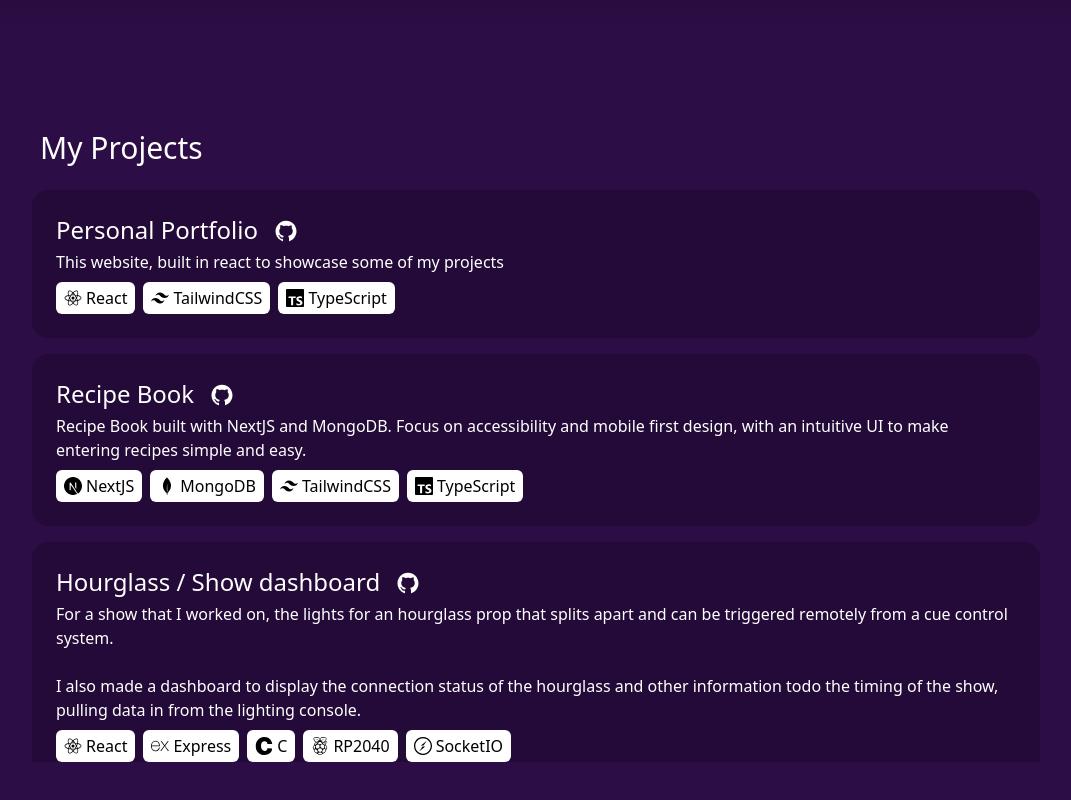
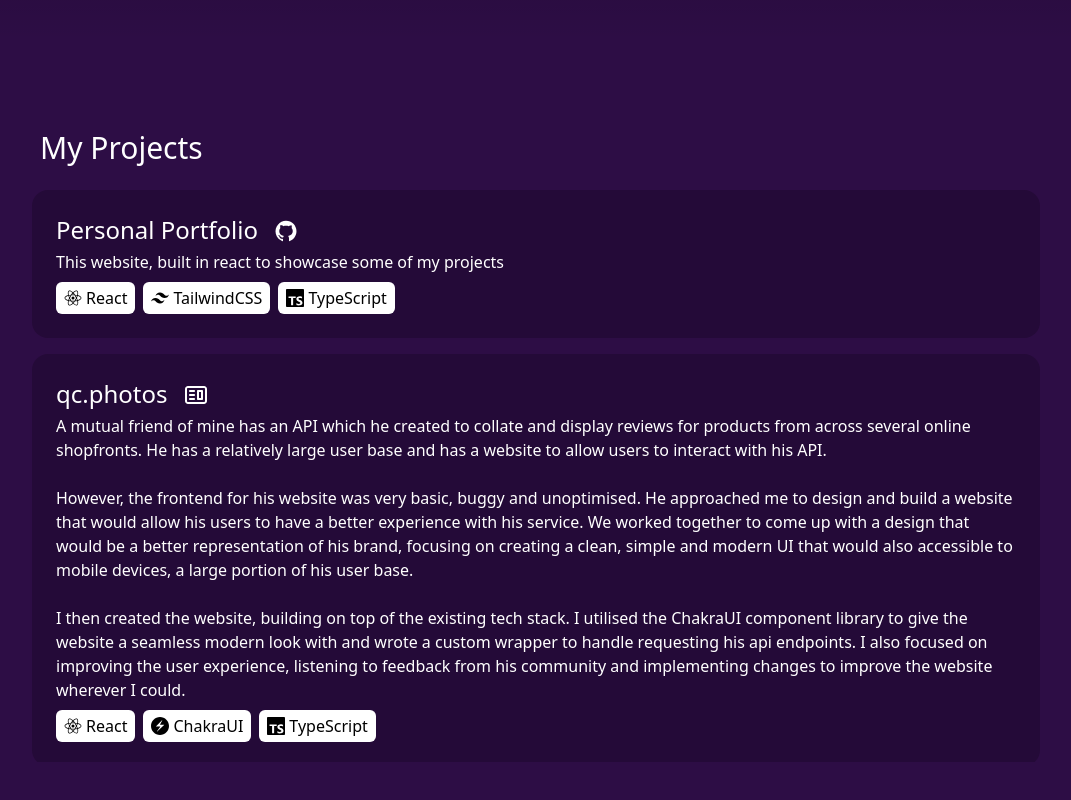
Before and after one commit to ben-732/ben-732.github.io, a React (Create React App) app: page / in a window 1280 px wide. Shown: the part 1558-2358 px from the top of the page, without its empty margins (104-1175 px from the left). Built offline with nearby package versions, Linux system fonts and the light colour scheme.

Commit message:
Rewording and ordering projects

```diff
--- a/src/Projects.tsx
+++ b/src/Projects.tsx
@@ -39,11 +39,31 @@ const projectsList = [
     technologies: ["React", "TailwindCSS", "TypeScript"],
   },
   {
-    name: "Recipe Book",
-    description:
-      "Recipe Book built with NextJS and MongoDB. \n \n Focus on accessibility and mobile first design, with an intuitive UI to make entering recipes simple and easy.",
-    github: "https://github.com/ben-732/recipes",
-    technologies: ["NextJS", "MongoDB", "TailwindCSS", "TypeScript"],
+    name: "qc.photos",
+    description: (
+      <>
+        A mutual friend of mine has an API which he created to collate and
+        display reviews for products from across several online shopfronts. He
+        has a relatively large user base and has a website to allow users to
+        interact with his API.
+        <br /> <br />
+        However, the frontend for his website was very basic, buggy and
+        unoptimised. He approached me to design and build a website that would
+        allow his users to have a better experience with his service. We worked
+        together to come up with a design that would be a better representation
+        of his brand, focusing on creating a clean, simple and modern UI that
+        would also accessible to mobile devices, a large portion of his user
+        base.
+        <br /> <br />I then created the website, building on top of the existing
+        tech stack. I utilised the ChakraUI component library to give the
+        website a seamless modern look with and wrote a custom wrapper to handle
+        requesting his api endpoints. I also focused on improving the user
+        experience, listening to feedback from his community and implementing
+        changes to improve the website wherever I could.
+      </>
+    ),
+    technologies: ["React", "ChakraUI", "TypeScript"],
+    website: "https://qc.photos",
   },
   // {
   //   name: "Fuel Tracker",
@@ -65,27 +85,13 @@ const projectsList = [
     github: "https://github.com/ben-732/Hourglass",
     technologies: ["React", "Express", "C", "RP2040", "SocketIO"],
   },
+
   {
-    name: "qc.photos",
-    description: (
-      <>
-        A mutual friend of mine created an API to combine and show photos /
-        reviews for products from across several online stores.
-        <br /> <br />
-        However, the frontend for his website was very basic, buggy and
-        unoptimised. He wanted me to design, build a website that would allow
-        his users to have a better experience using his service. I worked with
-        him to come up with a design that would be a better representation of
-        his brand, focusing on a clean, simple and modern design that was
-        accessible to mobile devices, a large portion of his user base.
-        <br /> <br />I then implemented the website, building on top of the
-        existing tech stack. I utilised ChakraUI to give the website a seamless
-        modern look with minimal effort and wrote a custom wrapper to handle
-        requesting the api endpoints.
-      </>
-    ),
-    technologies: ["React", "ChakraUI", "TypeScript"],
-    website: "https://qc.photos",
+    name: "Recipe Book",
+    description:
+      "Recipe Book built with NextJS and MongoDB. \n \n Focus on accessibility and mobile first design, with an intuitive UI to make entering recipes simple and easy.",
+    github: "https://github.com/ben-732/recipes",
+    technologies: ["NextJS", "MongoDB", "TailwindCSS", "TypeScript"],
   },
 ];
 
```
